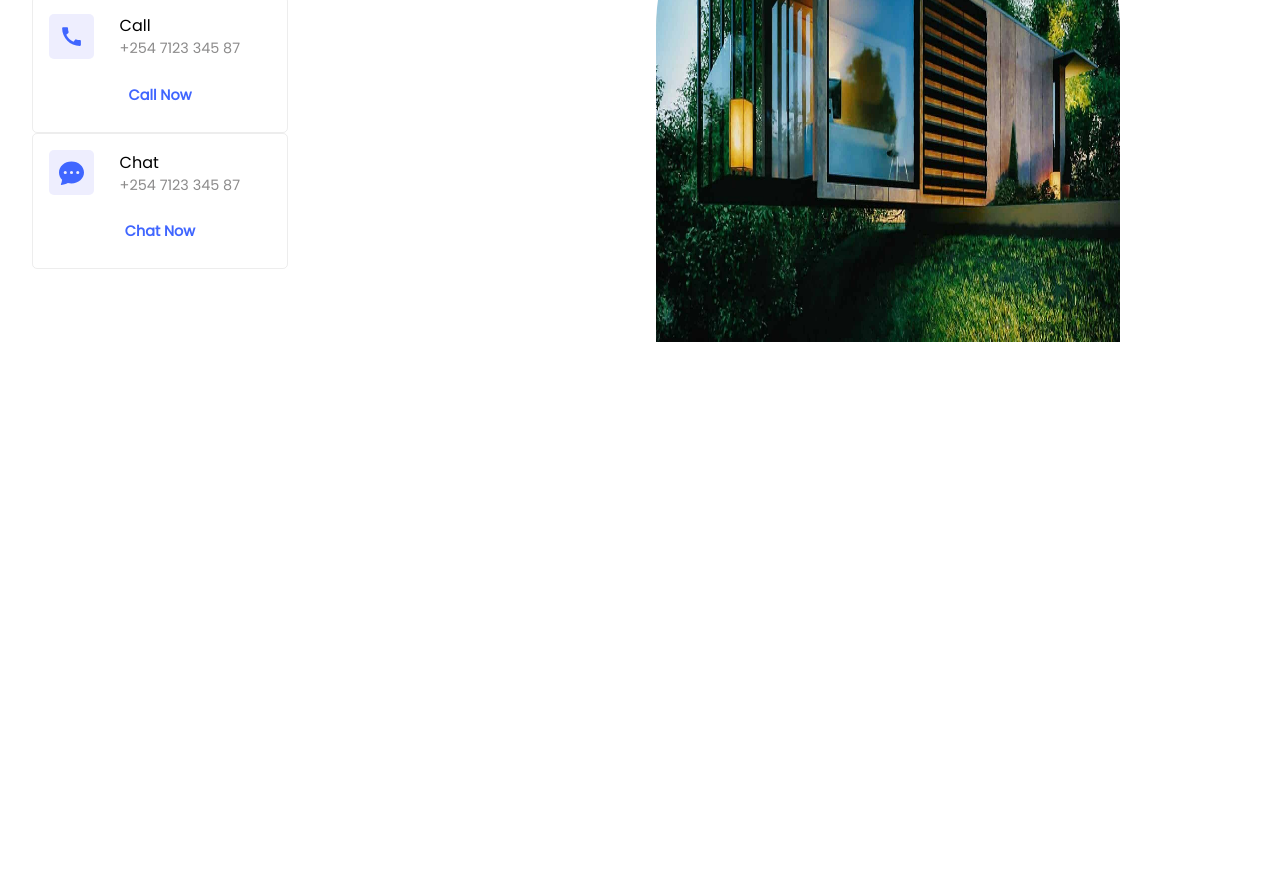
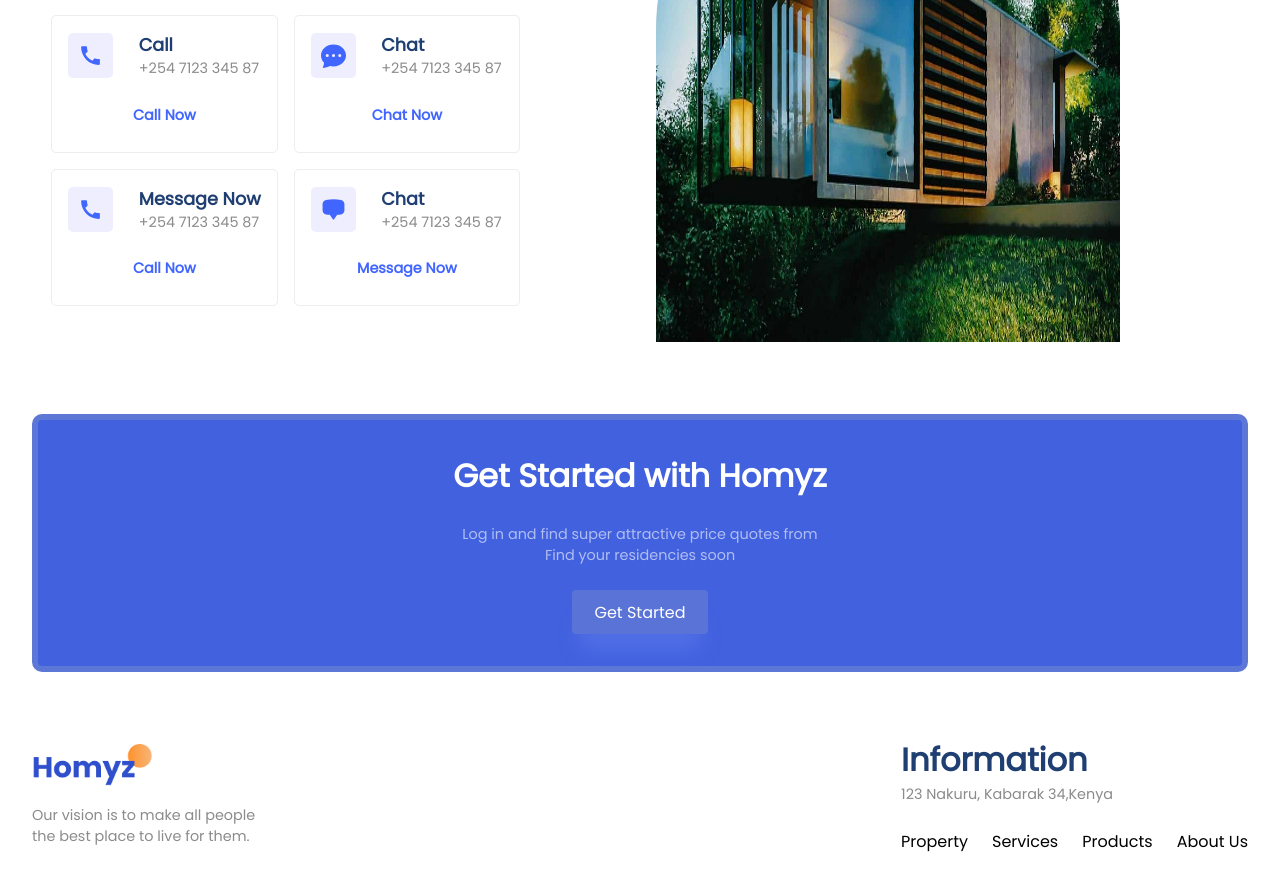
Before and after one commit to bravin-kipkulei/RealEstate-web, a React (Vite) app: page / in a window 1280 px wide. Shown: the part 2300-3186 px from the top of the page. Before the commit the page ends 2682 px from the top, so only its background shows below. Built offline with nearby package versions, Linux system fonts and the light colour scheme.

Commit message:
Updated and almost finished

```diff
--- a/src/App.jsx
+++ b/src/App.jsx
@@ -5,6 +5,8 @@
 import Residencies from "./components/Residencies/Residencies";
 import Value from "./components/Value/Value";
 import Contact from "./components/Contact/Contact";
+import GetStarted from "./components/GetStarted/GetStarted";
+import Footer from "./components/Footer/Footer";
 
 function App() {
   return (
@@ -18,6 +20,8 @@
       <Residencies />
       <Value />
       <Contact />
+      <GetStarted />
+      <Footer />
     </div>
   );
 }
--- a/src/components/Contact/Contact.css
+++ b/src/components/Contact/Contact.css
@@ -1,35 +1,39 @@
-.c-container{
+.c-container {
     justify-content: space-between;
 }
 
-.c-container>div{
+.c-container>div {
     flex: 1;
 }
 
-.c-right{
+.c-right {
     width: 100%;
 }
 
-c-left{
+.c-left {
     gap: 0.5rem;
-}.conctactModes{
+}
+
+.contactMode {
     margin-top: 2rem;
+    padding:1.2rem ;
+
+
+    display: grid;
+    grid-template-columns: repeat(2, 1fr);
     gap: 1rem;
 }
-.conctactModes .row{
-    gap: 1.5rem;
 
-}
-.mode{
-    width: 16rem;
+.mode {
+    display: flex;
     padding: 1rem;
-    border:0.8px solid rgba(128, 128,128,0.143);
+    border: 0.8px solid rgba(128, 128, 128, 0.143);
     border-radius: 5px;
     gap: 1rem;
     transition: all 300ms ease-in;
 }
 
-.mode .button{
+.mode .button {
     width: 100%;
     background: var(--lightblue);
     color: var(--blue);
@@ -38,21 +42,23 @@
     font-weight: 600;
 }
 
-.mode >:nth-child(1){
+.mode>:nth-child(1) {
     width: 100%;
     gap: 1.6rem;
 }
-.mode .detail .primaryText{
+
+.mode .detail .primaryText {
     font-size: 1.1rem;
     font-weight: 600;
 }
 
-.mode:hover{
+.mode:hover {
     scale: 1.1;
     box-shadow: var(--shadow);
 
 }
-.mode .button:hover{
+
+.mode .button:hover {
     background: var(--blue-gradient);
     color: white;
     scale: 0.8;
--- a/src/components/Contact/Contact.jsx
+++ b/src/components/Contact/Contact.jsx
@@ -8,25 +8,25 @@
   return (
     <section className="c-wrapper">
       <div className="paddings innerWidth flexCenter c-container">
-        {/* left side */}
-        <div className="flexColStart c-letf">
+        {/* Left side */}
+        <div className="flexColStart c-left">
           <span className="orangeText">Our Contact</span>
-          <span className="primaryText">Eazy to contact us</span>
+          <span className="primaryText">Easy to contact us</span>
           <span className="secondaryText">
-            We are always ready to help by providing the best service and we
-            beleive a good place to live can make yourlife better
+            We are always ready to help by providing the best service, and we
+            believe a good place to live can make your life better.
           </span>
 
-          <div className="flexColStart contactMode"></div>
-          {/*first row */}
-          <div className="flexColStart row">
+          <div className="flexColStart contactMode ">
+            {/* First row */}
+            <div className="flexRowStart row">
               <div className="flexColCenter mode">
                 <div className="flexStart">
                   <div className="flexCenter icon">
                     <MdCall size={25} />
                   </div>
                   <div className="flexColStart detail">
-                  <span className="pimaryText">Call</span>
+                    <span className="primaryText">Call</span>
                     <span className="secondaryText">+254 7123 345 87</span>
                   </div>
                 </div>
@@ -34,24 +34,56 @@
               </div>
             </div>
 
-          {/*Second mode*/}
+            {/* Second row */}
+            <div className="flexRowStart row">
               <div className="flexColCenter mode">
                 <div className="flexStart">
                   <div className="flexCenter icon">
                     <BsFillChatDotsFill size={25} />
                   </div>
                   <div className="flexColStart detail">
-                <span className="pimaryText">Chat</span>
+                    <span className="primaryText">Chat</span>
                     <span className="secondaryText">+254 7123 345 87</span>
                   </div>
                 </div>
                 <div className="flexCenter button">Chat Now</div>
-
-                    {/*second row*/}
-
               </div>
             </div>
 
+
+          {/* Third row */}
+          <div className="flexRowStart row">
+            <div className="flexColCenter mode">
+              <div className="flexStart">
+                <div className="flexCenter icon">
+                  <MdCall size={25} />
+                </div>
+                <div className="flexColStart detail">
+                  <span className="primaryText">Message Now</span>
+                  <span className="secondaryText">+254 7123 345 87</span>
+                </div>
+              </div>
+              <div className="flexCenter button">Call Now</div>
+            </div>
+          </div>
+
+          {/* Fourth row (duplicate of the "Chat" row) */}
+          <div className="flexRowStart row">
+            <div className="flexColCenter mode">
+              <div className="flexStart">
+                <div className="flexCenter icon">
+                  <HiChatBubbleBottomCenter size={25} />
+                </div>
+                <div className="flexColStart detail">
+                  <span className="primaryText">Chat</span>
+                  <span className="secondaryText">+254 7123 345 87</span>
+                </div>
+              </div>
+              <div className="flexCenter button">Message  Now</div>
+            </div>
+          </div>
+        </div>
+        </div>
                         {/* Right side */}
         <div className="v-left">
           <div className="image-container">
--- /dev/null
+++ b/src/components/Footer/Footer.css
@@ -0,0 +1,15 @@
+.f-container{
+    justify-content: space-between;
+
+}
+
+.f-left{
+    gap: 1rem;
+}
+
+.f-menu{
+    gap: 1.5rem;
+    margin-top: 1.5rem;
+    font-weight: 500;
+
+}
--- /dev/null
+++ b/src/components/Footer/Footer.jsx
@@ -0,0 +1,37 @@
+import React from "react";
+import "./Footer.css";
+const Footer = () => {
+  return (
+    <div>
+      <section f-wrapper>
+        <div className="paddings innerWidth flexCenter f-container">
+          {/* left side */}
+          <div className="flexColStart f-left">
+            <img src="src/Assets/logo2.png" alt="" width={120} />
+            <span className="secondaryText">
+              Our vision is to make all people
+              <br />
+              the best place to live for them.
+            </span>
+          </div>
+
+          {/* RIght side*/}
+
+          <div className="flexColStart f-right">
+            <span className="primaryText">Information</span>
+            <span className="secondaryText">123 Nakuru, Kabarak 34,Kenya</span>
+
+            <div className="flexCenter f-menu">
+              <span>Property</span>
+              <span>Services</span>
+              <span>Products</span>
+              <span>About Us</span>
+            </div>
+          </div>
+        </div>
+      </section>
+    </div>
+  );
+};
+
+export default Footer;
--- /dev/null
+++ b/src/components/GetStarted/GetStarted.css
@@ -0,0 +1,24 @@
+.inner-container{
+    gap: 1.5rem;
+    background: #4161df;
+    padding: 2rem;
+    border-radius: 10px;
+    border: 6px solid #5d77d6;
+    text-align: center;
+}
+
+.inner-container .primaryText{
+    color: white;
+    font-weight: 600;
+}
+
+.inner-container .secondaryText{
+    color: rgba(255,255,255,0.587);
+}
+
+.inner-container .button{
+    background: #5a73d7;
+    border: 2px solid white;
+    box-shadow: var(--shadow);
+    border: 10px;
+}
--- /dev/null
+++ b/src/components/GetStarted/GetStarted.jsx
@@ -0,0 +1,24 @@
+import React from "react";
+import "./GetStarted.css";
+const GetStarted = () => {
+  return (
+    <div>
+      <section className="g-wrapper">
+        <div className="paddings innerWidth  g-container">
+          <div className="flexColCenter inner-container">
+            <span className="primaryText">Get Started with Homyz</span>
+            <span className="secondaryText">Log in and find super attractive price quotes from
+                <br />
+                Find your residencies soon
+            </span>
+            <buttton className="button">
+                <a href="mailto:bravinkipkulei@gmail.com">Get Started</a>
+            </buttton>
+          </div>
+        </div>
+      </section>
+    </div>
+  );
+};
+
+export default GetStarted;
```
Lines whose indentation alone changed are shown as unchanged.
